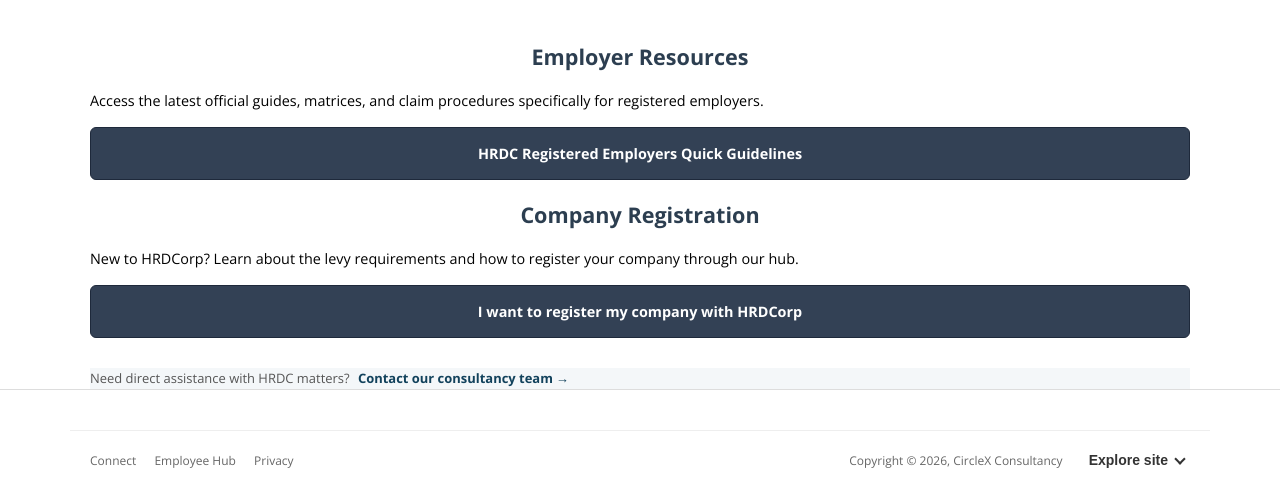
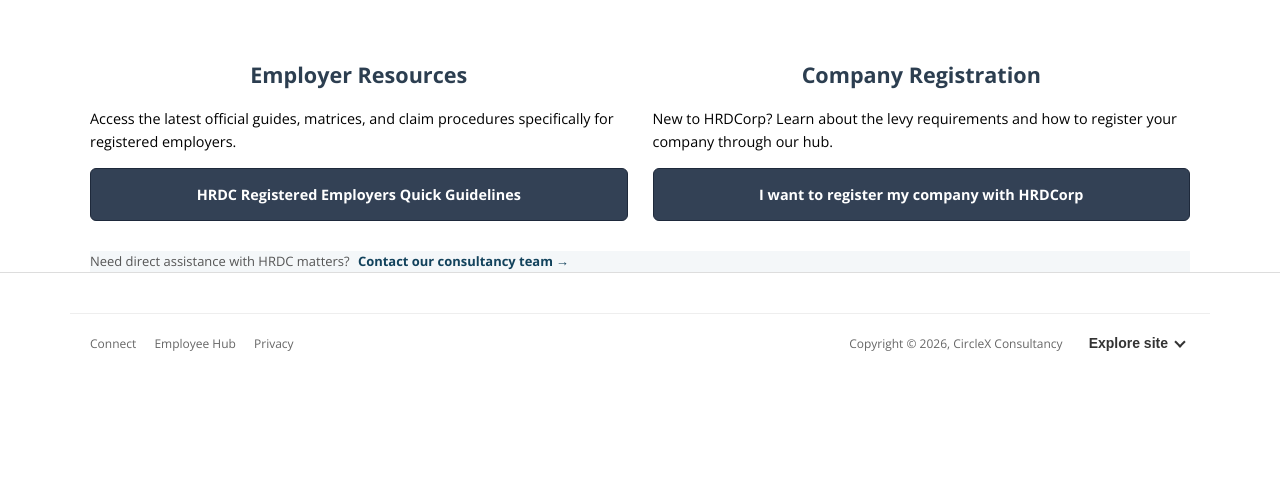
Before and after one commit to kiaarjen27/cxcons, a Jekyll site: the page built from hrdcorp/index.html, in a window 1280 px wide. Shown: the part 568-1058 px from the top of the page. Built offline with Jekyll 4.4.1, drawn with Linux system fonts in a browser that asks for light colours; after the commit the page ends 941 px from its top, so only the background shows below that.

Commit message:
Add files via upload

```diff
--- a/_layouts/default.html
+++ b/_layouts/default.html
@@ -112,6 +112,13 @@ nav li:hover > .submenu, .submenu:hover {
 /* Main content, hero, lists, footer (desktop defaults) */
 main { padding: 0px; }
 .content-wrapper { max-width: 1100px; margin: 0 auto; width: 100%; box-sizing: border-box; }
+
+.grid {
+  display: grid;
+  /* This automatically makes the cards responsive */
+  grid-template-columns: repeat(auto-fit, minmax(280px, 1fr));
+  gap: 25px;
+}
 
 #hero {
   text-align: center;
```
